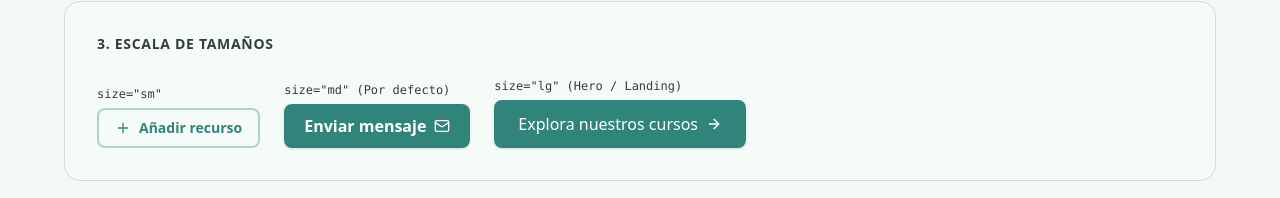
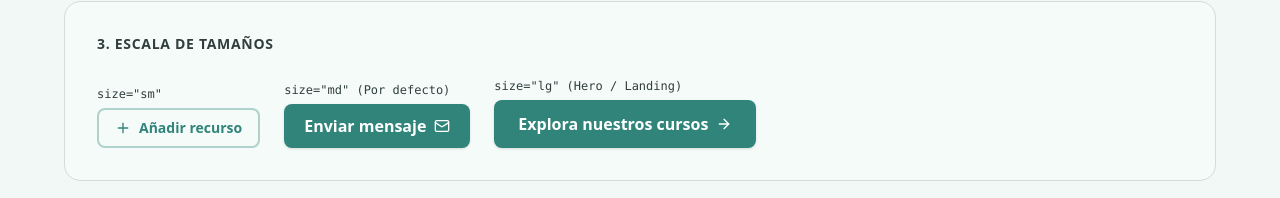
Before and after one commit to manu-reco/math-web, a Next.js app: page /math-web/design-system in a window 1280 px wide. Shown: the part 754-952 px from the top of the page. Built offline with nearby package versions, Linux system fonts and the light colour scheme; no server answers.

Commit message:
Make lg button font bold

```diff
--- a/src/components/animate-ui/components/buttons/button.tsx
+++ b/src/components/animate-ui/components/buttons/button.tsx
@@ -30,7 +30,7 @@ const buttonVariants = cva(
       },
       size: {
         md: 'min-h-11 px-5 py-2.5 text-base font-semibold',
-        lg: 'min-h-12 px-6 py-3 text-md font-medium',
+        lg: 'min-h-12 px-6 py-3 text-md font-bold',
         sm: 'min-h-10 px-4 py-2 text-sm font-semibold',
         icon: 'size-9',
         'icon-sm': 'size-8 rounded-md',
```
